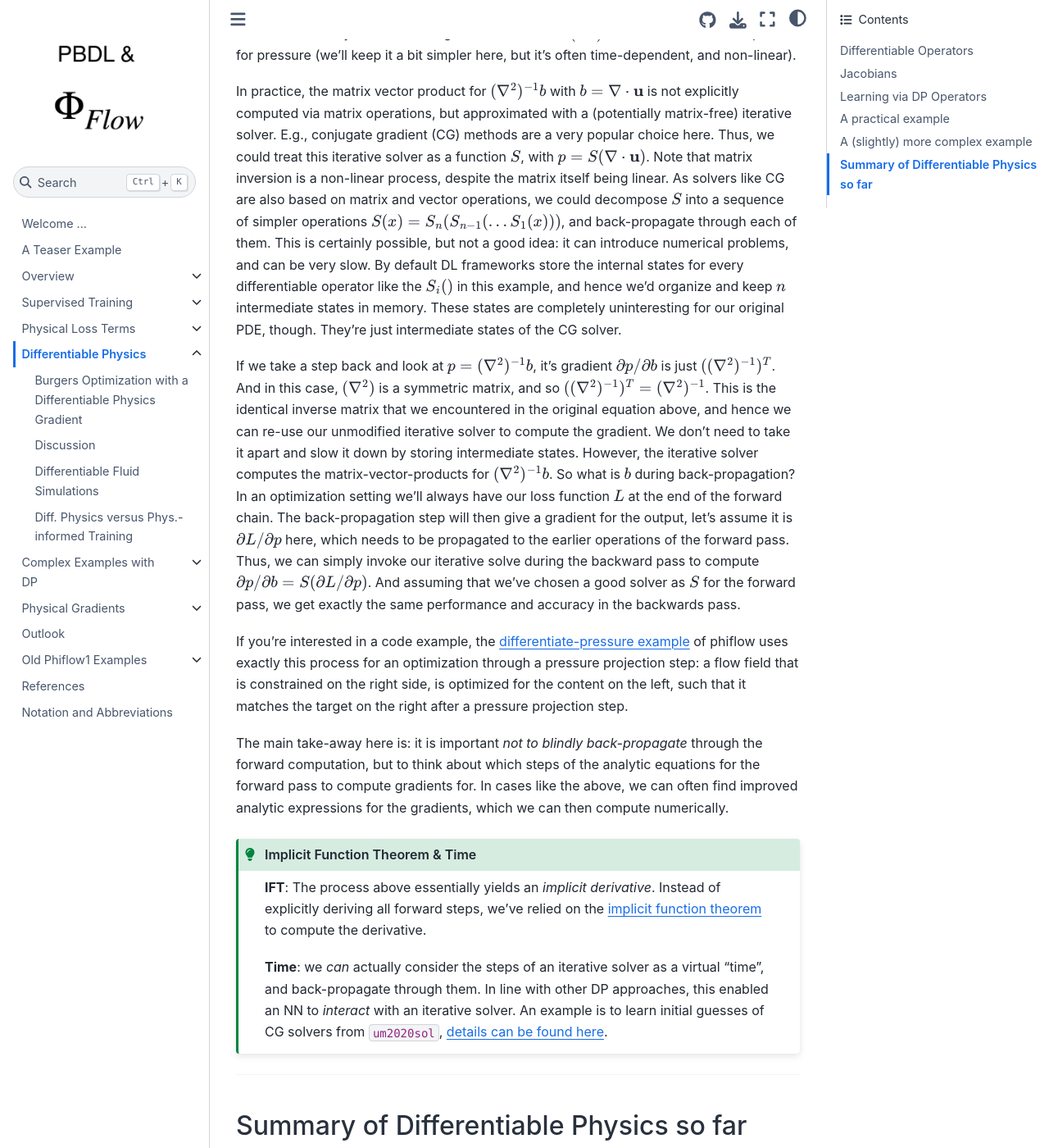
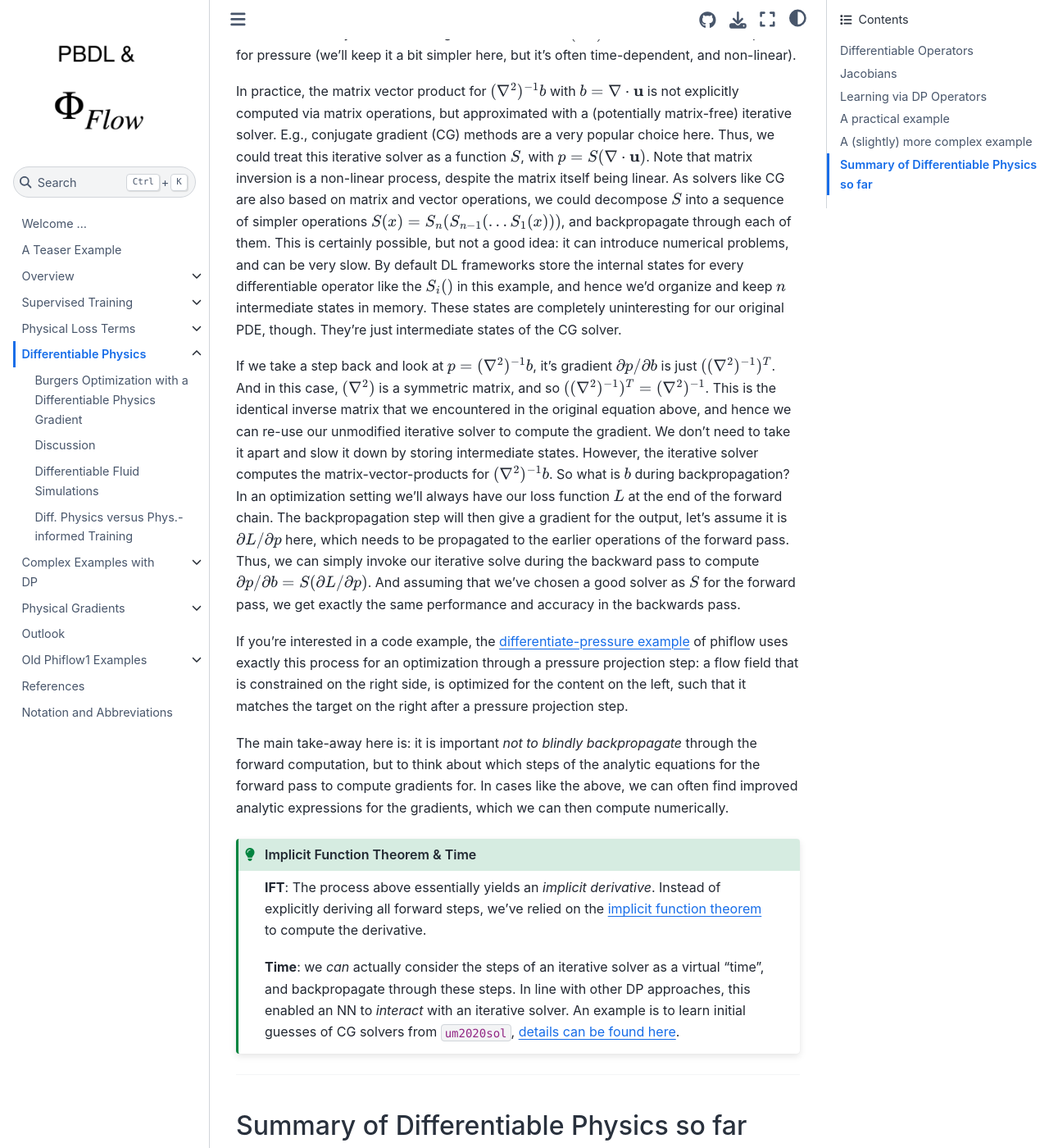
Before and after one commit to tum-pbs/pbdl-book, a Jupyter Book: the page built from diffphys.md, in a window 1280 px wide and 1400 px high, scrolled down 6222 px. Shown: the whole window at 82% size. Built offline with Jupyter Book 1.0.4 settings and Sphinx 7.4.7 and the Sphinx Book theme 1.1.4, drawn with Linux system fonts in a browser that asks for light colours; cross-references to code outside the pages are shown as plain code; some of the changed text lies outside the part shown.

Commit message:
unified backprop spelling

````diff
--- a/diffphys.md
+++ b/diffphys.md
@@ -9,7 +9,7 @@ that to "differentiable physics" (DP).
 The central goal of this methods is to use existing numerical solvers, and equip
 them with functionality to compute gradients with respect to their inputs.
 Once this is realized for all operators of a simulation, we can leverage
-the autodiff functionality of DL frameworks with back-propagation to let gradient
+the autodiff functionality of DL frameworks with backpropagation to let gradient
 information from from a simulator into an NN and vice versa. This has numerous
 advantages such as improved learning feedback and generalization, as we'll outline below.
 
@@ -95,7 +95,7 @@ $
 $.
 If we'd need to construct and store all full Jacobian matrices that we encounter during training,
 this would cause huge memory overheads and unnecessarily slow down training.
-Instead, for back-propagation, we can provide faster operations that compute products
+Instead, for backpropagation, we can provide faster operations that compute products
 with the Jacobian transpose because we always have a scalar loss function at the end of the chain.
 
 Given the formulation above, we need to resolve the derivatives
@@ -134,7 +134,7 @@ use these operators to realize our physics solver?_"
 
 It's true that this would theoretically be possible. The problem here is that each of the vector and matrix
 operations in tensorflow and pytorch is computed individually, and internally needs to store the current
-state of the forward evaluation for back-propagation (the "$g(x)$" above). For a typical
+state of the forward evaluation for backpropagation (the "$g(x)$" above). For a typical
 simulation, however, we're not overly interested in every single intermediate result our solver produces.
 Typically, we're more concerned with significant updates such as the step from $\mathbf{u}(t)$ to  $\mathbf{u}(t+\Delta t)$.
 
@@ -158,7 +158,7 @@ Also, in practice we can be _greedy_ with the derivative operators, and only
 provide those which are relevant for the learning task. E.g., if our network
 never produces the parameter $\nu$ in the example above, and it doesn't appear in our
 loss formulation, we will never encounter a $\partial/\partial \nu$ derivative
-in our back-propagation step.
+in our backpropagation step.
 
 ---
 
@@ -287,22 +287,22 @@ velocity field. This step is typically crucial to enforce the hard-constraint $\
 and is often called _Chorin Projection_, or _Helmholtz decomposition_. It is also closely related to the fundamental theorem of vector calculus.
 
 If we now introduce an NN that modifies $\mathbf{u}$ in an iterative solver, we inevitably have to
-back-propagate through the Poisson solve. I.e., we need a gradient for $\mathbf{u}^{n}$, which in this
+backpropagate through the Poisson solve. I.e., we need a gradient for $\mathbf{u}^{n}$, which in this
 notation takes the form $\partial \mathbf{u}^{n} / \partial \mathbf{u}$.
 
 In combination, $\partial \mathbf{u}^{n} = \mathbf{u} - \nabla \left(  (\nabla^2)^{-1} \nabla \cdot \mathbf{u} \right)$. The outer gradient (from $\nabla p$) and the inner divergence ($\nabla \cdot \mathbf{u}$) are both linear operators, and their gradients simple to compute. The main difficulty lies in obtaining the
 matrix inverse $(\nabla^2)^{-1}$ from the Poisson's equation for pressure (we'll keep it a bit simpler here, but it's often time-dependent, and non-linear).
 
 In practice, the matrix vector product for $(\nabla^2)^{-1} b$ with $b=\nabla \cdot \mathbf{u}$ is not explicitly computed via matrix operations, but approximated with a (potentially matrix-free) iterative solver. E.g., conjugate gradient (CG) methods are a very popular choice here. Thus, we could treat this iterative solver as a function $S$,
-with $p = S(\nabla \cdot \mathbf{u})$. Note that matrix inversion is a non-linear process, despite the matrix itself being linear. As solvers like CG are also based on matrix and vector operations, we could decompose $S$ into a sequence of simpler operations $S(x) = S_n( S_{n-1}(...S_{1}(x)))$, and back-propagate through each of them. This is certainly possible, but not a good idea: it can introduce numerical problems, and can be very slow.
+with $p = S(\nabla \cdot \mathbf{u})$. Note that matrix inversion is a non-linear process, despite the matrix itself being linear. As solvers like CG are also based on matrix and vector operations, we could decompose $S$ into a sequence of simpler operations $S(x) = S_n( S_{n-1}(...S_{1}(x)))$, and backpropagate through each of them. This is certainly possible, but not a good idea: it can introduce numerical problems, and can be very slow.
 By default DL frameworks store the internal states for every differentiable operator like the $S_i()$ in this example, and hence we'd organize and keep $n$ intermediate states in memory. These states are completely uninteresting for our original PDE, though. They're just intermediate states of the CG solver.
 
 If we take a step back and look at $p = (\nabla^2)^{-1} b$, it's gradient $\partial p / \partial b$
-is just $((\nabla^2)^{-1})^T$. And in this case, $(\nabla^2)$ is a symmetric matrix, and so $((\nabla^2)^{-1})^T=(\nabla^2)^{-1}$. This is the identical inverse matrix that we encountered in the original equation above, and hence we can re-use our unmodified iterative solver to compute the gradient. We don't need to take it apart and slow it down by storing intermediate states. However, the iterative solver computes the matrix-vector-products for $(\nabla^2)^{-1} b$. So what is $b$ during back-propagation? In an optimization setting we'll always have our loss function $L$ at the end of the forward chain. The back-propagation step will then give a gradient for the output, let's assume it is $\partial L/\partial p$ here, which needs to be propagated to the earlier operations of the forward pass. Thus, we can simply invoke our iterative solve during the backward pass to compute $\partial p / \partial b = S(\partial L/\partial p)$. And assuming that we've chosen a good solver as $S$ for the forward pass, we get exactly the same performance and accuracy in the backwards pass.
+is just $((\nabla^2)^{-1})^T$. And in this case, $(\nabla^2)$ is a symmetric matrix, and so $((\nabla^2)^{-1})^T=(\nabla^2)^{-1}$. This is the identical inverse matrix that we encountered in the original equation above, and hence we can re-use our unmodified iterative solver to compute the gradient. We don't need to take it apart and slow it down by storing intermediate states. However, the iterative solver computes the matrix-vector-products for $(\nabla^2)^{-1} b$. So what is $b$ during backpropagation? In an optimization setting we'll always have our loss function $L$ at the end of the forward chain. The backpropagation step will then give a gradient for the output, let's assume it is $\partial L/\partial p$ here, which needs to be propagated to the earlier operations of the forward pass. Thus, we can simply invoke our iterative solve during the backward pass to compute $\partial p / \partial b = S(\partial L/\partial p)$. And assuming that we've chosen a good solver as $S$ for the forward pass, we get exactly the same performance and accuracy in the backwards pass.
 
 If you're interested in a code example, the [differentiate-pressure example]( https://github.com/tum-pbs/PhiFlow/blob/master/demos/differentiate_pressure.py) of phiflow uses exactly this process for an optimization through a pressure projection step: a flow field that is constrained on the right side, is optimized for the content on the left, such that it matches the target on the right after a pressure projection step.
 
-The main take-away here is: it is important _not to blindly back-propagate_ through the forward computation, but to think about which steps of the analytic equations for the forward pass to compute gradients for. In cases like the above, we can often find improved analytic expressions for the gradients, which we can then compute numerically.
+The main take-away here is: it is important _not to blindly backpropagate_ through the forward computation, but to think about which steps of the analytic equations for the forward pass to compute gradients for. In cases like the above, we can often find improved analytic expressions for the gradients, which we can then compute numerically.
 
 ```{admonition} Implicit Function Theorem & Time
 :class: tip
@@ -311,7 +311,7 @@ The main take-away here is: it is important _not to blindly back-propagate_ thro
 The process above essentially yields an _implicit derivative_. Instead of explicitly deriving all forward steps, we've relied on the [implicit function theorem](https://en.wikipedia.org/wiki/Implicit_function_theorem) to compute the derivative.
 
 **Time**: we _can_ actually consider the steps of an iterative solver as a virtual "time",
-and back-propagate through them. In line with other DP approaches, this enabled an NN to _interact_ with an iterative solver. An example is to learn initial guesses of CG solvers from {cite}`um2020sol`,
+and backpropagate through these steps. In line with other DP approaches, this enabled an NN to _interact_ with an iterative solver. An example is to learn initial guesses of CG solvers from {cite}`um2020sol`,
 [details can be found here](https://github.com/tum-pbs/CG-Solver-in-the-Loop).
 ```
 
````
Also changed, not shown: diffphys-dpvspinn.md (+1 -1 lines), physicalloss.md (+1 -1 lines), diffphys-code-sol.ipynb, diffphys-code-tf.ipynb, physgrad-comparison.ipynb.
